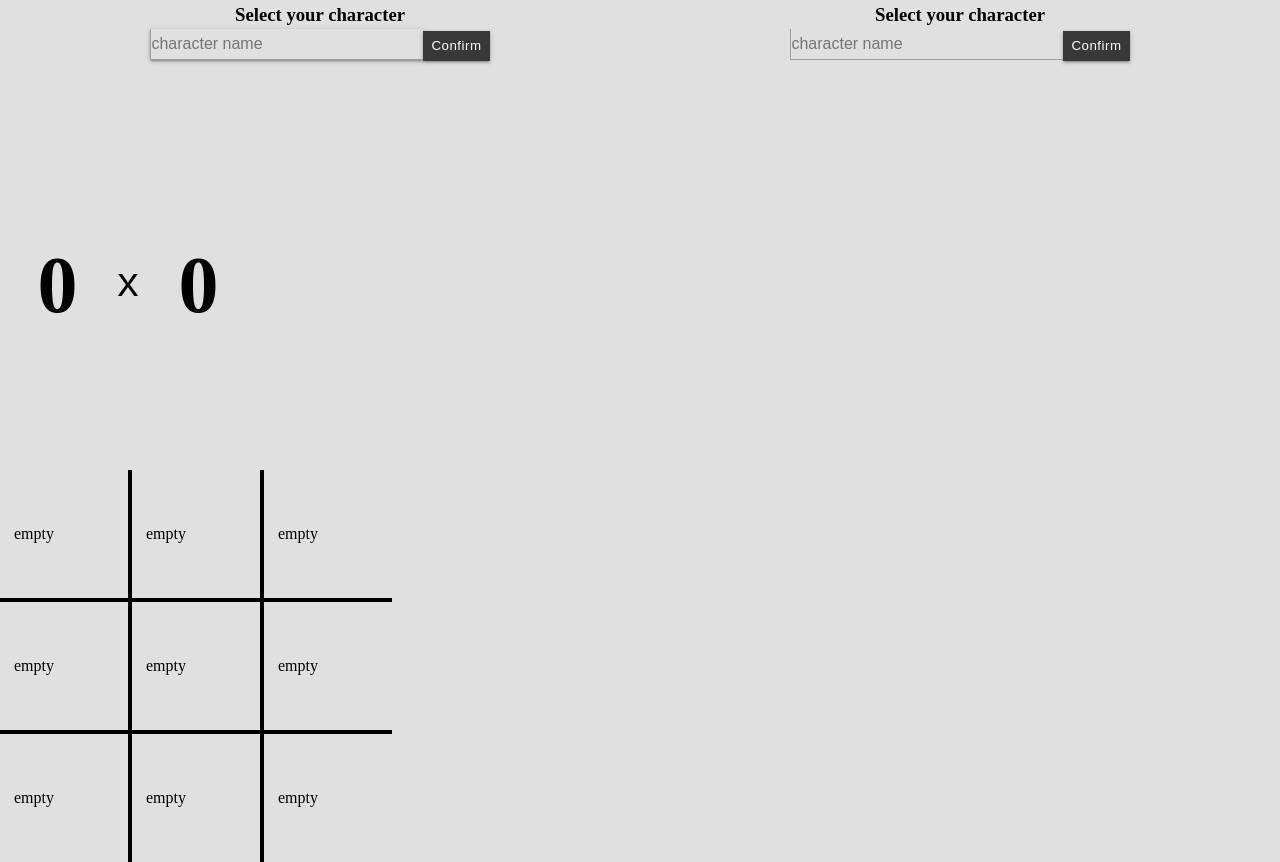
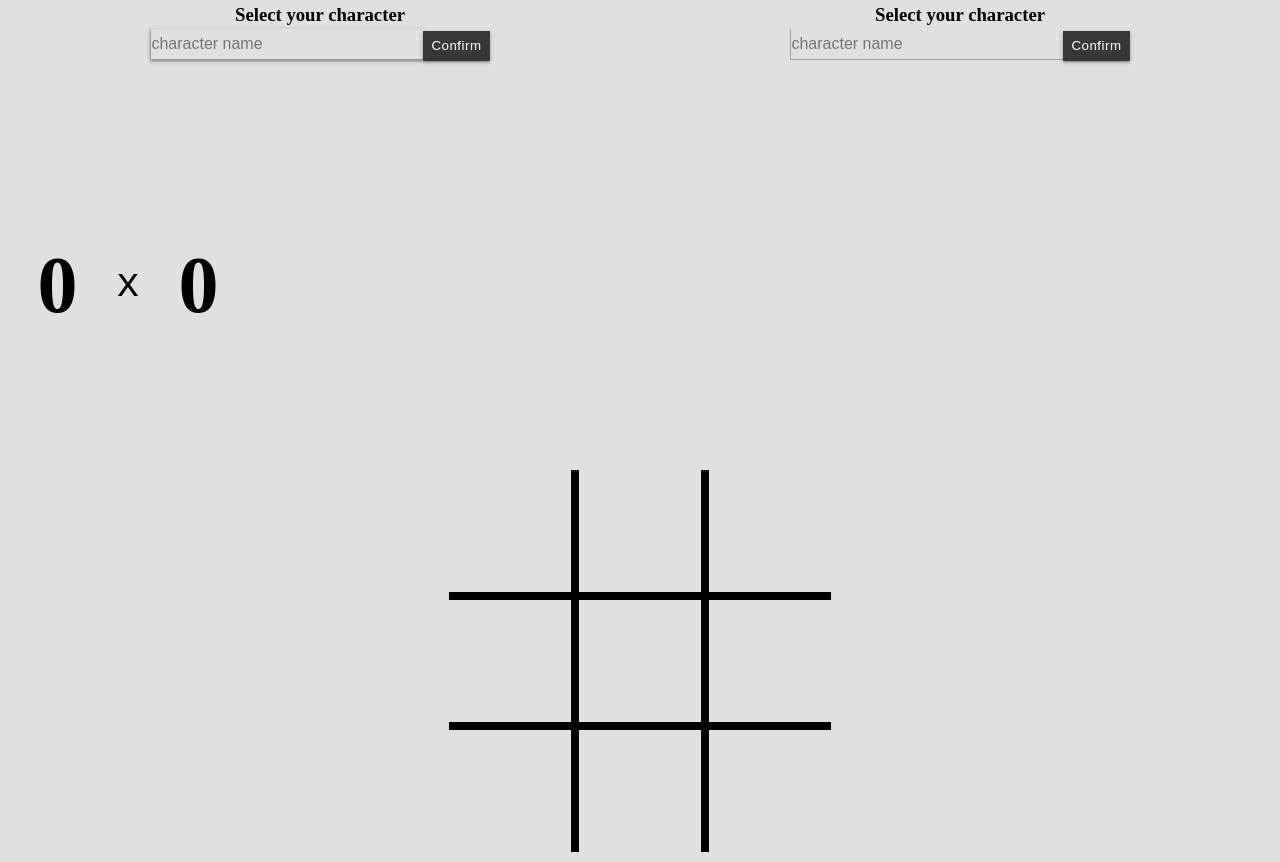
Before and after one commit to bfs15/tictactoe-marvel, an Angular app: page / in a window 1280 px wide. Built offline with nearby package versions, Linux system fonts and the light colour scheme; what ts-md5 would draw is missing.

Commit message:
board style

```diff
--- a/src/app/tictactoe-board/tictactoe-board.component.css
+++ b/src/app/tictactoe-board/tictactoe-board.component.css
@@ -3,26 +3,36 @@
   cursor: pointer;
 }
 
-img {
-  width: 80px;
-}
-
 table {
   border: none;
   border-collapse: collapse;
+  font-size: 90px;
+  margin: auto;
+  table-layout: fixed;
+  text-align: center;
+  -webkit-user-select: none;
+  -moz-user-select: none;
+  -ms-user-select: none;
+  user-select: none;
+}
+
+.tableCell{
+  width: 120px;
+  height: 120px;
+  overflow: hidden;
+  overflow-y: hidden;
+  text-overflow: ellipsis;
+  white-space: nowrap;
+  transform: translateY(5%);
 }
 
 table td {
-  border-left: 4px solid #000;
-  padding: 14px;
-  width: 100px;
-  height: 100px;
+  border-left: 8px solid #000;
 }
 
 table tr {
-  border-top: 4px solid #000;
+  border-top: 8px solid #000;
 }
-
 
 table tr:first-child {
   border-top: none;
--- a/src/app/tictactoe-board/tictactoe-board.component.html
+++ b/src/app/tictactoe-board/tictactoe-board.component.html
@@ -1,9 +1,11 @@
 <table id="boardArray">
   <tr *ngFor="let row of boardArray; index as rowNo">
-    <td *ngFor="let col of boardArray[rowNo]; index as colNo">
-      <div data-id="{{rowNo}}-{{colNo}}" (click)="clickCell(rowNo, colNo)" class="pointer">
+    <td *ngFor="let col of boardArray[rowNo]; index as colNo"
+      (click)="clickCell(rowNo, colNo)"
+      data-id="{{rowNo}}-{{colNo}}">
+      <div class="tableCell pointer">
         {{getCellSymbolString(rowNo,colNo)}}
-        <img [src]="playerImage(rowNo,colNo)" />
+        <!-- <img [src]="playerImage(rowNo,colNo)" /> -->
       </div>
     </td>
   </tr>
--- a/src/app/tictactoe-board/tictactoe-board.component.ts
+++ b/src/app/tictactoe-board/tictactoe-board.component.ts
@@ -10,8 +10,8 @@ import { EndgameType, isEndgameType, EndgameStatus } from '../board';
 // when a player moves on empty position it becomes his
 export enum PlayerSymbols {
   empty = -1,
-  x = 0, // first player
-  o = 1, // second player
+  X = 0, // first player
+  O = 1, // second player
 }
 
 // get player id from its symbol
@@ -75,7 +75,7 @@ export class TictactoeBoardComponent implements OnInit {
     this.turnNo_ = 0;
     this.endgameStatus_ = {type: EndgameType.none, playerId: -1};
     // first player is x
-    this.currentTurn_ = PlayerSymbols.x;
+    this.currentTurn_ = PlayerSymbols.X;
   }
 
   ngOnInit() {
@@ -231,11 +231,11 @@ export class TictactoeBoardComponent implements OnInit {
   nextPlayer(){
     // change current turn player
     switch (this.currentTurn_){
-    case PlayerSymbols.x:
-      this.currentTurn_ = PlayerSymbols.o;
+    case PlayerSymbols.X:
+      this.currentTurn_ = PlayerSymbols.O;
       break;
-    case PlayerSymbols.o:
-      this.currentTurn_ = PlayerSymbols.x;
+    case PlayerSymbols.O:
+      this.currentTurn_ = PlayerSymbols.X;
       break;
     }
   }
@@ -268,7 +268,12 @@ export class TictactoeBoardComponent implements OnInit {
 
   // get symbol string from cell position
   getCellSymbolString(rowNo, colNo): string{
-    return PlayerSymbols[this.boardArray_[rowNo][colNo]];
+    let cellSymbol: PlayerSymbols = this.boardArray_[rowNo][colNo];
+    if (cellSymbol == PlayerSymbols.empty){
+      return "";
+    }
+    // return the string of the enum
+    return PlayerSymbols[cellSymbol];
   }
 
   getCell(rowNo, colNo): PlayerSymbols {
```
Also changed, not shown: 1 other file (tests, documents, lock files or other folders).
